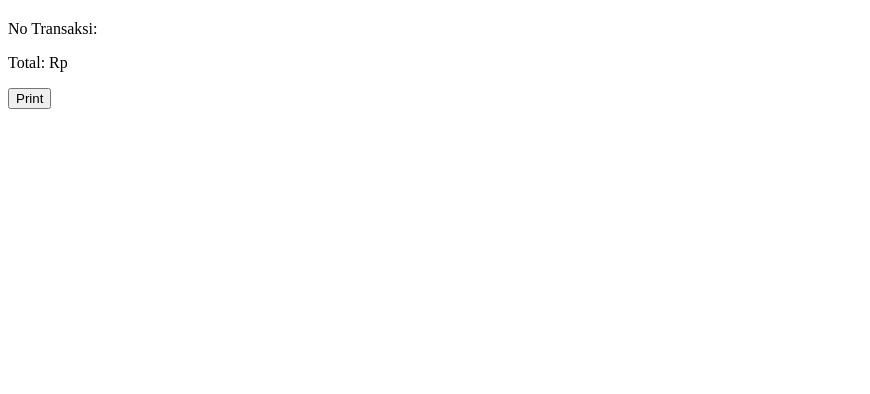
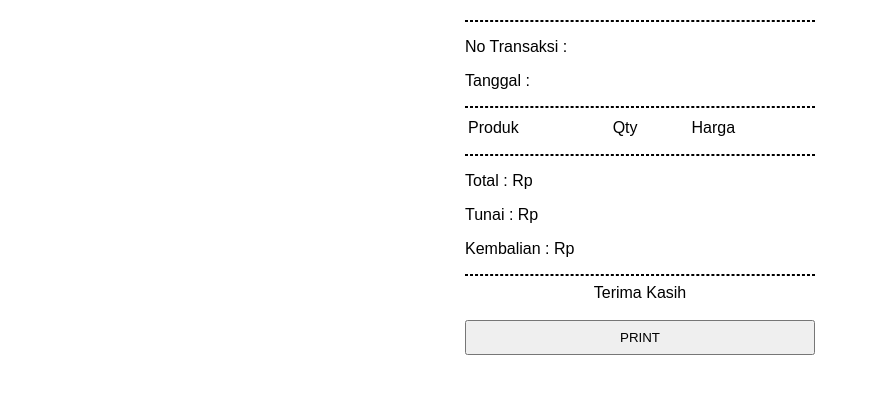
Before and after one commit to renyhijabs-star/nota-appsheet, a plain HTML site: page nota.html in a window 1280 px wide. Shown: the whole page, without its empty margins (0-870 px from the left). Drawn offline with Linux system fonts and the light colour scheme.

Commit message:
Update nota.html

```diff
--- a/nota.html
+++ b/nota.html
@@ -3,14 +3,75 @@
 <head>
 <meta charset="UTF-8">
 <title>Nota Penjualan</title>
+<style>
+body{
+  font-family: Arial, sans-serif;
+  max-width: 350px;
+  margin:auto;
+}
+.center{
+  text-align:center;
+}
+table{
+  width:100%;
+  border-collapse:collapse;
+}
+td{
+  padding:3px;
+}
+hr{
+  border:1px dashed black;
+}
+button{
+  width:100%;
+  padding:8px;
+}
+</style>
 </head>
 <body>
 
-<h2 id="nama_toko"></h2>
-<p>No Transaksi: <span id="id_transaksi"></span></p>
-<p>Total: Rp <span id="total"></span></p>
+<div class="center">
+  <h2 id="nama_toko"></h2>
+  <div id="alamat"></div>
+  <div id="telp"></div>
+</div>
 
-<button onclick="window.print()">Print</button>
+<hr>
+
+<p>No Transaksi : <span id="id"></span></p>
+<p>Tanggal : <span id="tanggal"></span></p>
+
+<hr>
+
+<table>
+<tr>
+<td>Produk</td>
+<td>Qty</td>
+<td>Harga</td>
+</tr>
+
+<tr>
+<td id="produk"></td>
+<td id="qty"></td>
+<td id="harga"></td>
+</tr>
+</table>
+
+<hr>
+
+<p>Total : Rp <span id="total"></span></p>
+<p>Tunai : Rp <span id="tunai"></span></p>
+<p>Kembalian : Rp <span id="kembali"></span></p>
+
+<hr>
+
+<div class="center">
+Terima Kasih
+</div>
+
+<br>
+
+<button onclick="window.print()">PRINT</button>
 
 <script>
 const p = new URLSearchParams(window.location.search);
@@ -18,11 +79,35 @@ const p = new URLSearchParams(window.location.search);
 document.getElementById("nama_toko").innerText =
 p.get("nama_toko") || "";
 
-document.getElementById("id_transaksi").innerText =
+document.getElementById("alamat").innerText =
+p.get("alamat_toko") || "";
+
+document.getElementById("telp").innerText =
+p.get("telp_toko") || "";
+
+document.getElementById("id").innerText =
 p.get("id_transaksi") || "";
+
+document.getElementById("tanggal").innerText =
+p.get("tanggal") || "";
+
+document.getElementById("produk").innerText =
+p.get("nama_produk") || "";
+
+document.getElementById("qty").innerText =
+p.get("qty") || "";
+
+document.getElementById("harga").innerText =
+p.get("harga_produk") || "";
 
 document.getElementById("total").innerText =
 p.get("total") || "";
+
+document.getElementById("tunai").innerText =
+p.get("tunai") || "";
+
+document.getElementById("kembali").innerText =
+p.get("kembali") || "";
 </script>
 
 </body>
```
